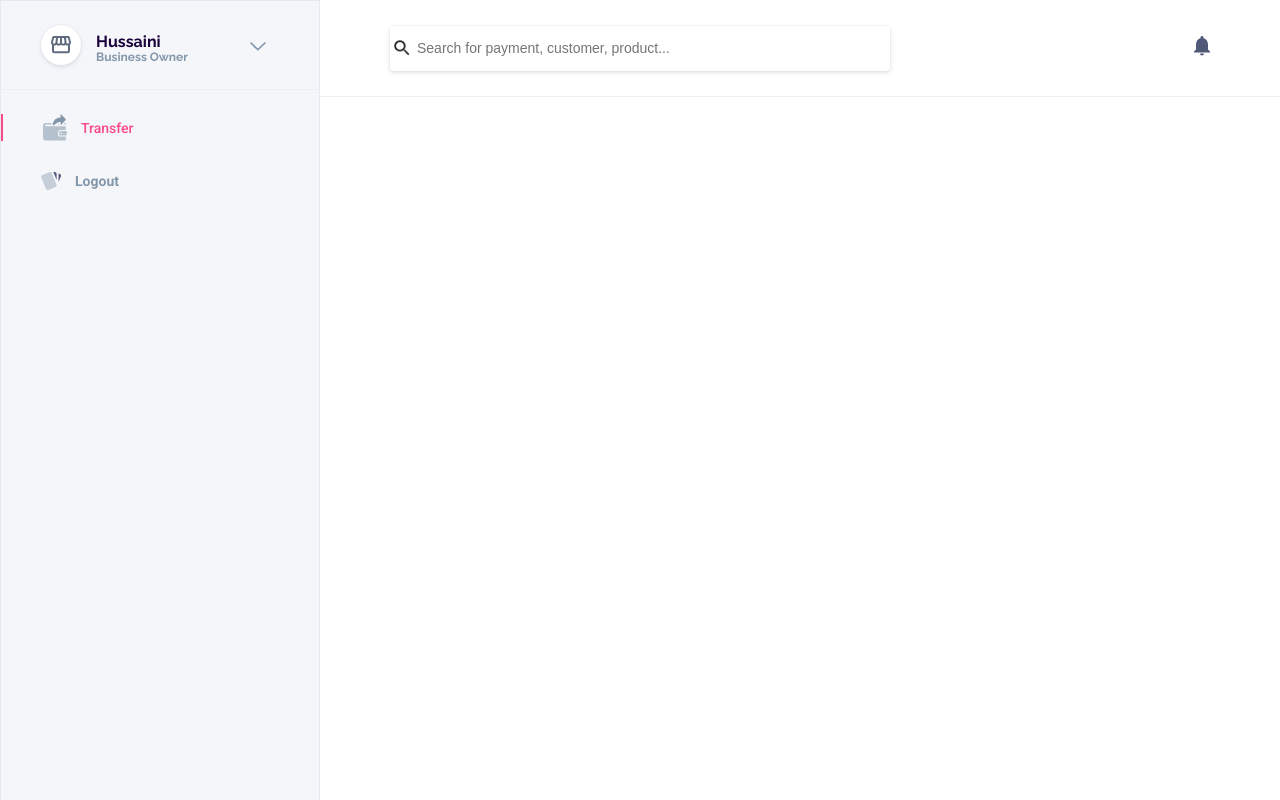
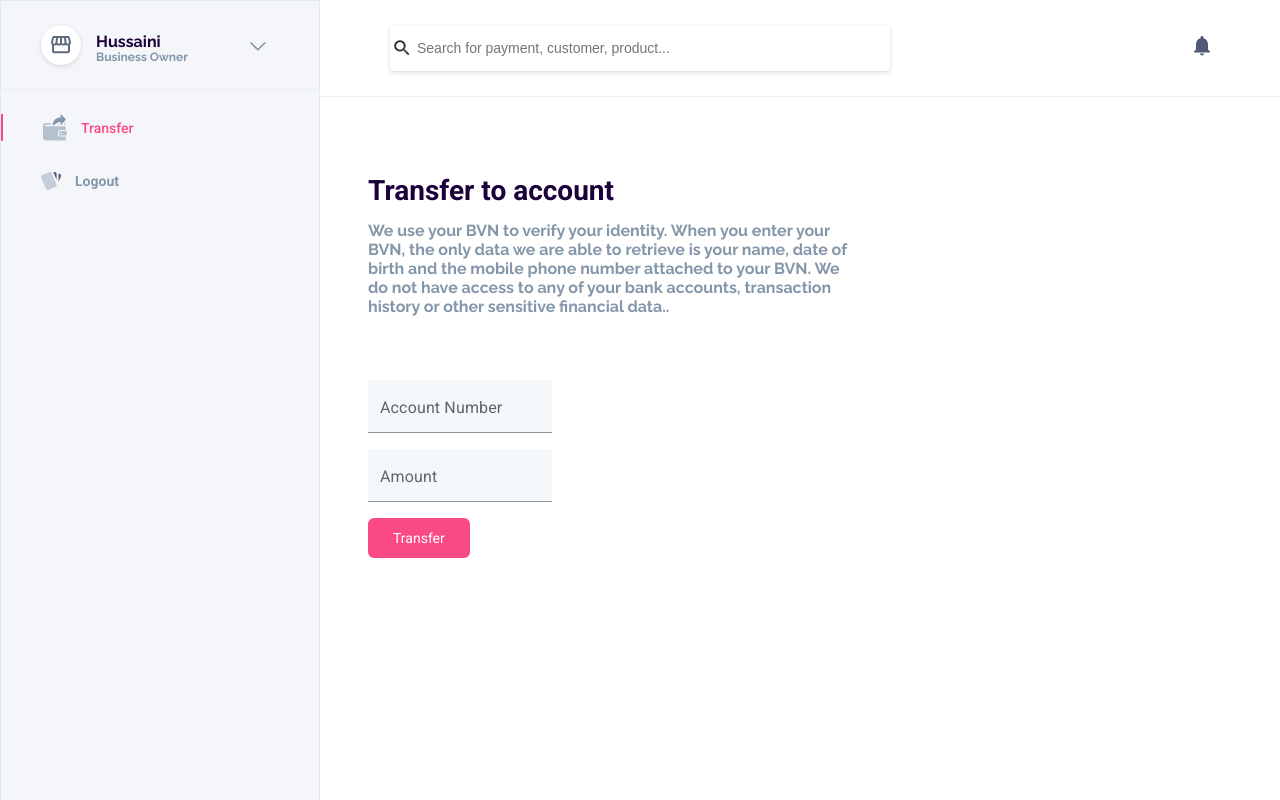
Before and after one commit to hussainibulama/prospa, a React (Create React App) app: page /dashboard in a window 1280 px wide. Built offline with nearby package versions, Linux system fonts and the light colour scheme.

Commit message:
full sample app

```diff
--- a/src/components/common/Nav/sidenav.tsx
+++ b/src/components/common/Nav/sidenav.tsx
@@ -4,9 +4,12 @@ import Transfer from "../../assets/svg/transfer.svg";
 import Logout from "../../assets/svg/logout.svg";
 import Shop from "../../assets/svg/shop.svg";
 import Arrow from "../../assets/svg/ar_down.svg";
+import { useNavigate } from "react-router-dom";
 
 interface Props {}
 const Sidenav: React.FC<Props> = () => {
+  const Navigate = useNavigate();
+
   return (
     <>
       <div className="side_nav">
@@ -30,7 +33,7 @@ const Sidenav: React.FC<Props> = () => {
               <img src={Transfer} alt="icon1" />
               <span>Transfer</span>
             </div>
-            <div className="items">
+            <div className="items" onClick={() => Navigate("/")}>
               <img src={Logout} alt="icon2" />
               <span>Logout</span>
             </div>
--- a/src/components/pages/Dashboard/Transfer/index.tsx
+++ b/src/components/pages/Dashboard/Transfer/index.tsx
@@ -2,7 +2,7 @@ import React from "react";
 import Sidenav from "../../../common/Nav/sidenav";
 import Topnav from "../../../common/Nav/topnav";
 import "./transfer.scss";
-
+import TextField from "@mui/material/TextField";
 interface Props {}
 const Transfer: React.FC<Props> = () => {
   return (
@@ -10,6 +10,38 @@ const Transfer: React.FC<Props> = () => {
       <div className="dashbaord">
         <div className="super_admin">
           <Topnav />
+          <div className="pages_data">
+            <h3>Transfer to account</h3>
+            <p>
+              We use your BVN to verify your identity. When you enter your BVN,
+              the only data we are able to retrieve is your name, date of birth
+              and the mobile phone number attached to your BVN. We do not have
+              access to any of your bank accounts, transaction history or other
+              sensitive financial data..
+            </p>
+            <form>
+              <div className="Inputs">
+                <TextField
+                  id="filled-basic"
+                  label="Account Number"
+                  variant="filled"
+                />
+                <br></br>
+
+                <TextField id="filled-basic" label="Amount" variant="filled" />
+              </div>
+
+              <div>
+                <button
+                  onClick={(e) => {
+                    e.preventDefault();
+                  }}
+                >
+                  Transfer
+                </button>
+              </div>
+            </form>
+          </div>
         </div>
         <Sidenav />
       </div>
--- a/src/components/pages/Dashboard/Transfer/transfer.scss
+++ b/src/components/pages/Dashboard/Transfer/transfer.scss
@@ -1,3 +1,5 @@
+$RalSans: "Raleway", sans-serif;
+$RobSans: "Roboto", sans-serif;
 .dashbaord {
   position: relative;
   width: 100%;
@@ -21,11 +23,103 @@
     width: 75%;
     top: 0;
     right: 0;
-
+    overflow-x: hidden;
     float: right;
     min-height: 100vh;
     height: 100%;
     overflow-y: auto;
     background-color: #fff;
+    .pages_data {
+      position: relative;
+      width: 100%;
+      top: 5em;
+      padding-left: 3em;
+
+      h3 {
+        position: relative;
+        padding: 0;
+        margin: 0;
+        font-family: $RobSans;
+        font-weight: 700;
+        font-size: 28px;
+        line-height: 1;
+        color: #1b003b;
+      }
+      p {
+        position: relative;
+        margin-top: 1em;
+        width: 50%;
+        font-size: 16px;
+        font-family: $RalSans;
+        font-weight: 700;
+        color: hsl(210, 19%, 59%);
+      }
+      form {
+        position: relative;
+        width: 100%;
+        top: 3em;
+      }
+      .Inputs {
+        position: relative;
+        width: 100%;
+      }
+
+      .css-19mk8g1-MuiInputBase-root-MuiFilledInput-root::after {
+        box-sizing: content-box !important;
+        border-width: 1px !important;
+        border-style: solid !important;
+        border-image: linear-gradient(
+          270deg,
+          #00d2ff -8.34%,
+          #7e51ff 50.93%,
+          #fa4a84 106.85%
+        ) !important;
+        border-image-slice: 1 !important;
+      }
+      .css-o943dk-MuiFormLabel-root-MuiInputLabel-root.Mui-focused {
+        color: #fa4a84 !important;
+        font-weight: 500 !important;
+        font-family: $RobSans !important;
+      }
+      .css-19mk8g1-MuiInputBase-root-MuiFilledInput-root::before {
+        border: 0 !important;
+        height: 1px !important;
+        font-size: 10px !important;
+        background: #e0e2ec !important;
+      }
+      .css-1u3bzj6-MuiFormControl-root-MuiTextField-root {
+        margin-bottom: 1em;
+      }
+      .css-10botns-MuiInputBase-input-MuiFilledInput-input {
+        font-size: 14px !important;
+        color: #1c1335 !important;
+        border: 0;
+        width: 100%;
+        background: #f4f8fb !important;
+      }
+
+      .MuiInputBase-input::before {
+        border-bottom: 1px solid brown !important;
+      }
+      button {
+        position: relative;
+        font-family: $RobSans;
+        width: auto;
+        display: flex;
+        padding: 0 25px;
+        justify-content: center;
+        align-items: center;
+        cursor: pointer;
+        background: #fa4a84;
+        color: #fff;
+        font-size: 14px;
+        border: 0;
+        margin-top: 0px;
+        height: 40px;
+        box-shadow: none;
+        outline: 0;
+        border-radius: 6px;
+      }
+    }
   }
 }
--- a/src/components/pages/Login/index.tsx
+++ b/src/components/pages/Login/index.tsx
@@ -1,4 +1,5 @@
 import React from "react";
+import { useNavigate } from "react-router-dom";
 import "./login.scss";
 import Slider from "../../common/Slider/loginSlider";
 import TextField from "@mui/material/TextField";
@@ -6,6 +7,7 @@ import apple from "../../assets/img/apple-store.svg";
 import google from "../../assets/img/google-white.png";
 interface Props {}
 const Login: React.FC<Props> = () => {
+  const Navigate = useNavigate();
   return (
     <>
       <div className="onboarding">
@@ -20,7 +22,7 @@ const Login: React.FC<Props> = () => {
             </p>
 
             <TextField
-              id="filled-error"
+              id="filled-basic"
               label="Email Address"
               variant="filled"
             />
@@ -28,7 +30,15 @@ const Login: React.FC<Props> = () => {
             <br></br>
             <TextField id="filled-basic" label="Password" variant="filled" />
             <div>
-              <button className="first">Sign in</button>
+              <button
+                className="first"
+                onClick={(e) => {
+                  e.preventDefault();
+                  Navigate("/dashboard");
+                }}
+              >
+                Sign in
+              </button>
             </div>
             <div>
               <button className="second">
```
